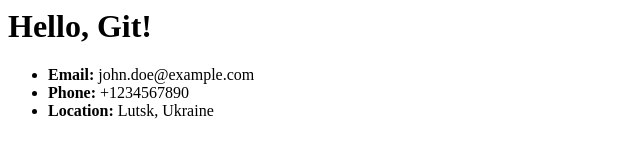
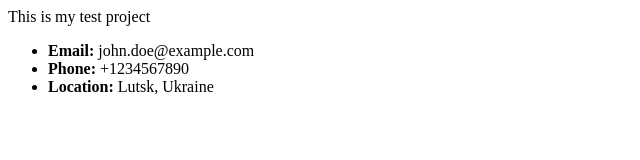
Before and after one commit to katvetlvas/git-test-2026, a plain HTML site: page index.html in a window 1280 px wide. Shown: the whole page, without its empty margins (0-640 px from the left). Drawn offline with Linux system fonts and the light colour scheme.

Commit message:
Update index.html

```diff
--- a/index.html
+++ b/index.html
@@ -5,7 +5,7 @@
 </head>
 
 <body>
-    <h1>Hello, Git!</h1>
+    <p>This is my test project</p>
     <div>
         <ul>
             <li><b>Email:</b> john.doe@example.com</li>
```
